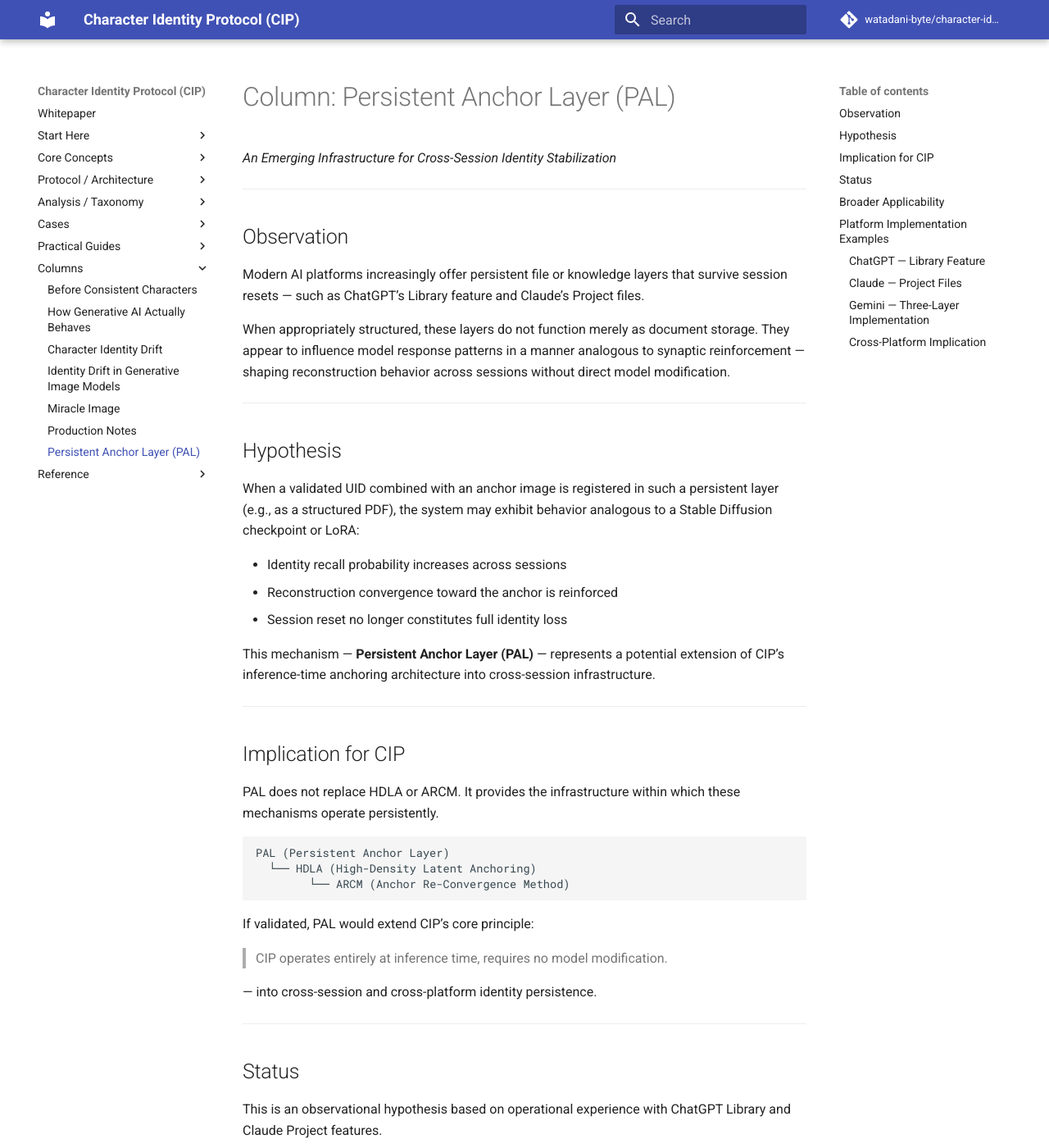
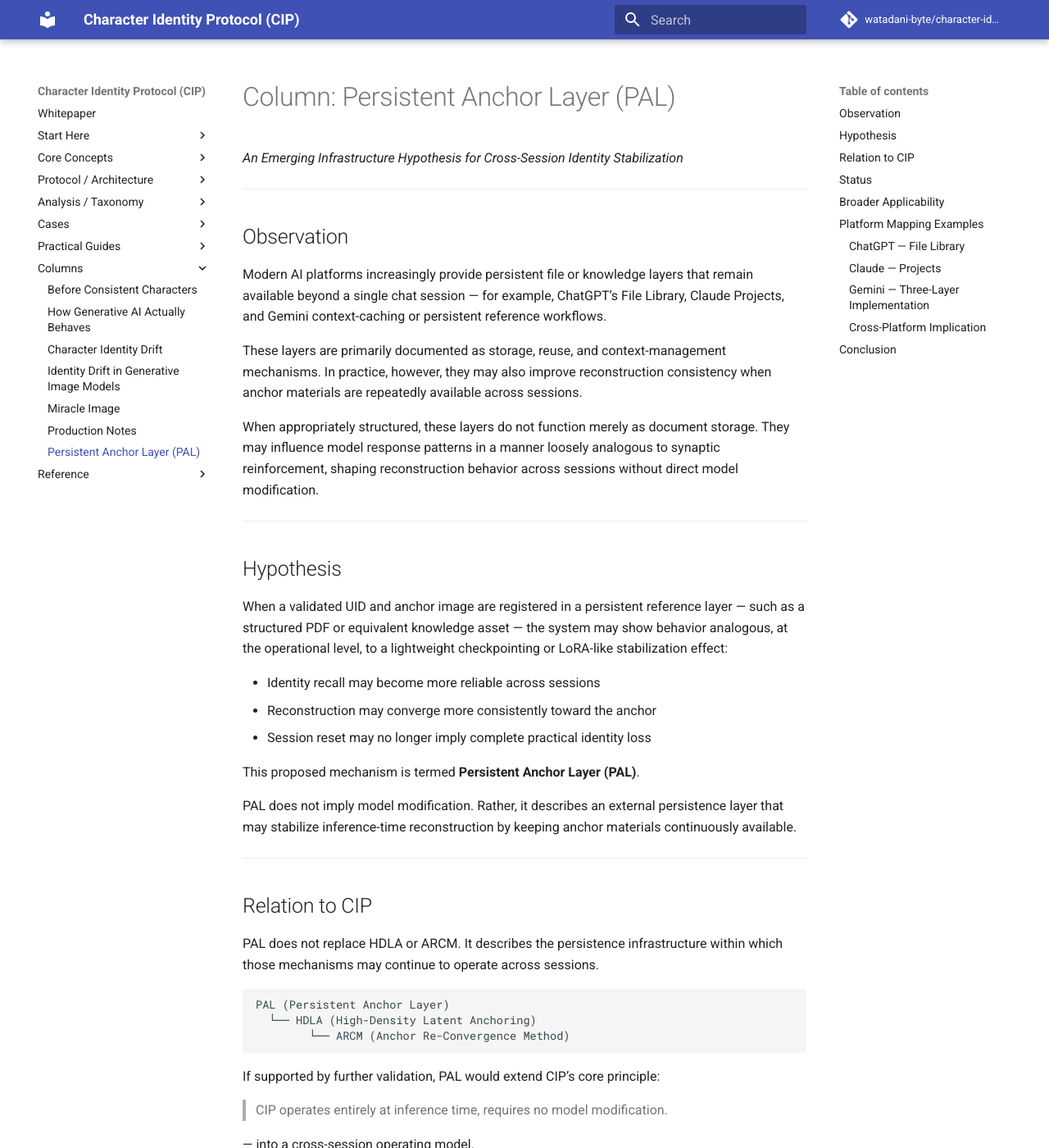
Before and after one commit to watadani-byte/character-identity-protocol, an MkDocs documentation site: the page built from docs/column_pal.md, in a window 1280 px wide and 1400 px high. Shown: the whole window at 82% size. Built offline with MkDocs 1.6.1 and Material for MkDocs 9.7.7, drawn with Linux system fonts in a browser that asks for light colours; comment, search, counter and statistics services are not loaded; some of the changed text lies outside the part shown.

Commit message:
column_pal.md を更新

````diff
--- a/docs/column_pal.md
+++ b/docs/column_pal.md
@@ -1,45 +1,53 @@
 # Column: Persistent Anchor Layer (PAL)
 
-*An Emerging Infrastructure for Cross-Session Identity Stabilization*
+*An Emerging Infrastructure Hypothesis for Cross-Session Identity Stabilization*
 
 -----
 
 ## Observation
 
-Modern AI platforms increasingly offer persistent file or knowledge
-layers that survive session resets — such as ChatGPT’s Library
-feature and Claude’s Project files.
+Modern AI platforms increasingly provide persistent file or knowledge
+layers that remain available beyond a single chat session — for example,
+ChatGPT’s File Library, Claude Projects, and Gemini context-caching
+or persistent reference workflows.
+
+These layers are primarily documented as storage, reuse, and
+context-management mechanisms. In practice, however, they may also
+improve reconstruction consistency when anchor materials are
+repeatedly available across sessions.
 
 When appropriately structured, these layers do not function merely
-as document storage. They appear to influence model response
-patterns in a manner analogous to synaptic reinforcement —
-shaping reconstruction behavior across sessions without direct
-model modification.
+as document storage. They may influence model response patterns in
+a manner loosely analogous to synaptic reinforcement, shaping
+reconstruction behavior across sessions without direct model
+modification.
 
 -----
 
 ## Hypothesis
 
-When a validated UID combined with an anchor image is registered
-in such a persistent layer (e.g., as a structured PDF), the system
-may exhibit behavior analogous to a Stable Diffusion checkpoint
-or LoRA:
+When a validated UID and anchor image are registered in a persistent
+reference layer — such as a structured PDF or equivalent knowledge
+asset — the system may show behavior analogous, at the operational
+level, to a lightweight checkpointing or LoRA-like stabilization effect:
 
-- Identity recall probability increases across sessions
-- Reconstruction convergence toward the anchor is reinforced
-- Session reset no longer constitutes full identity loss
+- Identity recall may become more reliable across sessions
+- Reconstruction may converge more consistently toward the anchor
+- Session reset may no longer imply complete practical identity loss
 
-This mechanism — **Persistent Anchor Layer (PAL)** — represents
-a potential extension of CIP’s inference-time anchoring
-architecture into cross-session infrastructure.
+This proposed mechanism is termed **Persistent Anchor Layer (PAL)**.
+
+PAL does not imply model modification. Rather, it describes an
+external persistence layer that may stabilize inference-time
+reconstruction by keeping anchor materials continuously available.
 
 -----
 
-## Implication for CIP
+## Relation to CIP
 
 PAL does not replace HDLA or ARCM.
-It provides the infrastructure within which these mechanisms
-operate persistently.
+It describes the persistence infrastructure within which those
+mechanisms may continue to operate across sessions.
 
 ```
 PAL (Persistent Anchor Layer)
@@ -47,20 +55,21 @@ PAL (Persistent Anchor Layer)
         └── ARCM (Anchor Re-Convergence Method)
 ```
 
-If validated, PAL would extend CIP’s core principle:
+If supported by further validation, PAL would extend CIP’s
+core principle:
 
 > CIP operates entirely at inference time, requires no model modification.
 
-— into cross-session and cross-platform identity persistence.
+— into a cross-session operating model.
 
 -----
 
 ## Status
 
-This is an observational hypothesis based on operational experience
-with ChatGPT Library and Claude Project features.
+This remains an observational hypothesis based on operational use
+of persistent file and project features across current AI platforms.
 
-Systematic validation has not been conducted.
+No controlled validation has yet been completed.
 This column documents the observation for future investigation.
 
 -----
@@ -69,9 +78,9 @@ This column documents the observation for future investigation.
 
 PAL is not limited to character identity workflows.
 
-Any domain requiring persistent, cross-session reference
-stabilization may benefit from this architecture — including
-but not limited to:
+Any domain that benefits from persistent cross-session reference
+stability may potentially use the same pattern — including but
+not limited to:
 
 - Brand asset consistency in marketing production
 - Legal or regulatory document reference anchoring
@@ -79,8 +88,8 @@ but not limited to:
 - Educational persona or curriculum consistency
 
 The underlying principle — that a structured persistent layer
-can function as synaptic reinforcement for model reconstruction
-behavior — is domain-agnostic.
+may reinforce reconstruction consistency across sessions —
+is domain-agnostic.
 
 CIP provides the governance framework. PAL provides the
 infrastructure. Together, they suggest a generalizable pattern
@@ -89,28 +98,30 @@ professional domains.
 
 -----
 
-## Platform Implementation Examples
+## Platform Mapping Examples
 
-PAL is a platform-agnostic concept.
-The following examples illustrate how PAL maps to
-existing features across major AI platforms.
+The following mappings are conceptual rather than vendor-defined
+terminology.
 
-### ChatGPT — Library Feature
+### ChatGPT — File Library
 
-Structured documents (e.g., UID + anchor image as PDF)
-registered in the Library function as a persistent
-identity reference layer across sessions.
+File Library can function as a persistent asset layer for anchor
+documents and images. Structured documents (e.g., UID + anchor
+image as PDF) registered here can function as a persistent identity
+reference layer across sessions.
 
-### Claude — Project Files
+### Claude — Projects
 
-Files uploaded to a Claude Project persist across
-conversations, functioning as a continuously available
-anchor reference layer without re-injection per session.
+Projects provide self-contained workspaces with chat history and
+knowledge files, making them a plausible persistent anchor layer
+for repeated identity or style reconstruction. Files remain
+available across conversations, reducing the need for repeated
+re-injection each session.
 
 ### Gemini — Three-Layer Implementation
 
-Gemini’s architecture enables a particularly structured
-PAL implementation across three layers:
+Gemini’s architecture enables a particularly structured PAL
+implementation. The following mappings are conceptual:
 
 |Layer           |Gemini Feature        |Role                                            |
 |----------------|----------------------|------------------------------------------------|
@@ -118,40 +129,26 @@ PAL implementation across three layers:
 |**HDLA (Data)** |Gems / Reference Files|High-density feature anchoring in latent space  |
 |**ARCM (Logic)**|System Instructions   |Re-convergence logic enforcement                |
 
-**Context Caching (PAL Infrastructure)**
-
-Gemini 1.5 Pro’s Context Caching allows UID, anchor images,
-and CIP protocol documents to be registered server-side
-and retained across sessions (hours to days).
-
-This enables immediate restoration of a deeply anchored
-identity state at the start of each new session —
-without re-injecting the full source material each time.
-
-**Gems / Reference Files (HDLA)**
-
-Consumer-facing Gemini Advanced supports Gems —
-custom Gemini instances with uploaded knowledge files.
-Registering CIP whitepaper and anchor materials as
-Gem knowledge creates a persistent HDLA layer that
-loads automatically at conversation start.
-
-**System Instructions (ARCM)**
-
-Re-convergence logic can be enforced through
-Gemini’s System Instructions, directing the model
-to treat the cached anchor as the primary identity
-reference at all times.
+Context caching provides persistent reusable context at the API
+layer, while Gems or reference files and system instructions may
+together support a PAL-like implementation pattern.
 
 ### Cross-Platform Implication
 
-The consistent mapping of PAL across ChatGPT, Claude,
-and Gemini suggests that persistent anchor layering
-is an emergent capability of modern AI platform
-architecture — not a platform-specific feature.
+The recurring applicability of PAL-like mappings across ChatGPT,
+Claude, and Gemini suggests that persistent anchor layering may be
+an emergent capability of modern AI platform architecture, rather
+than a platform-specific pattern.
 
-CIP provides the governance framework.
-PAL operationalizes it across platforms.
+-----
+
+## Conclusion
+
+CIP describes the governance logic.
+PAL describes the persistent reference infrastructure.
+
+Together, they suggest a broader pattern for inference-time
+consistency control without direct model modification.
 
 -----
 
````
